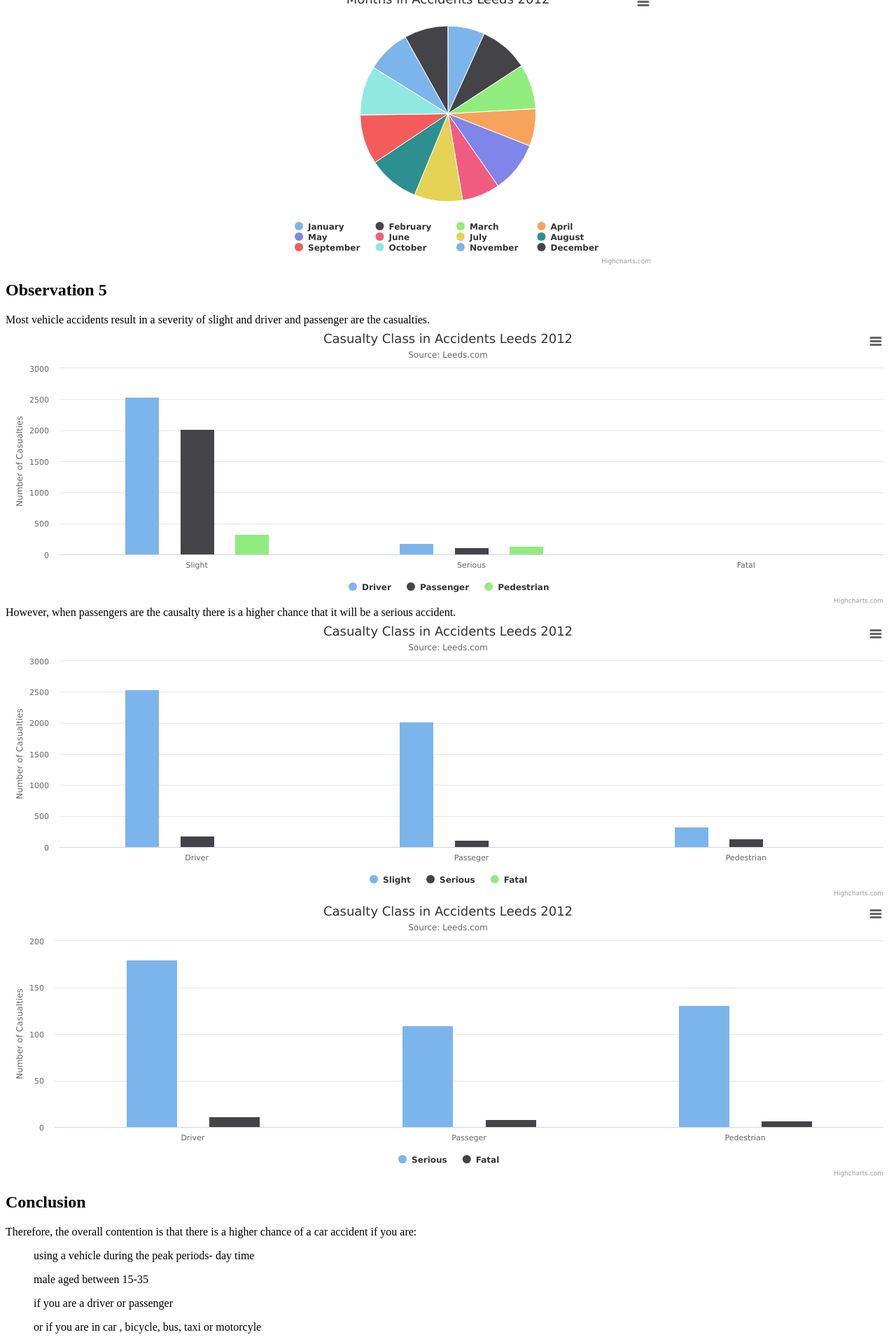
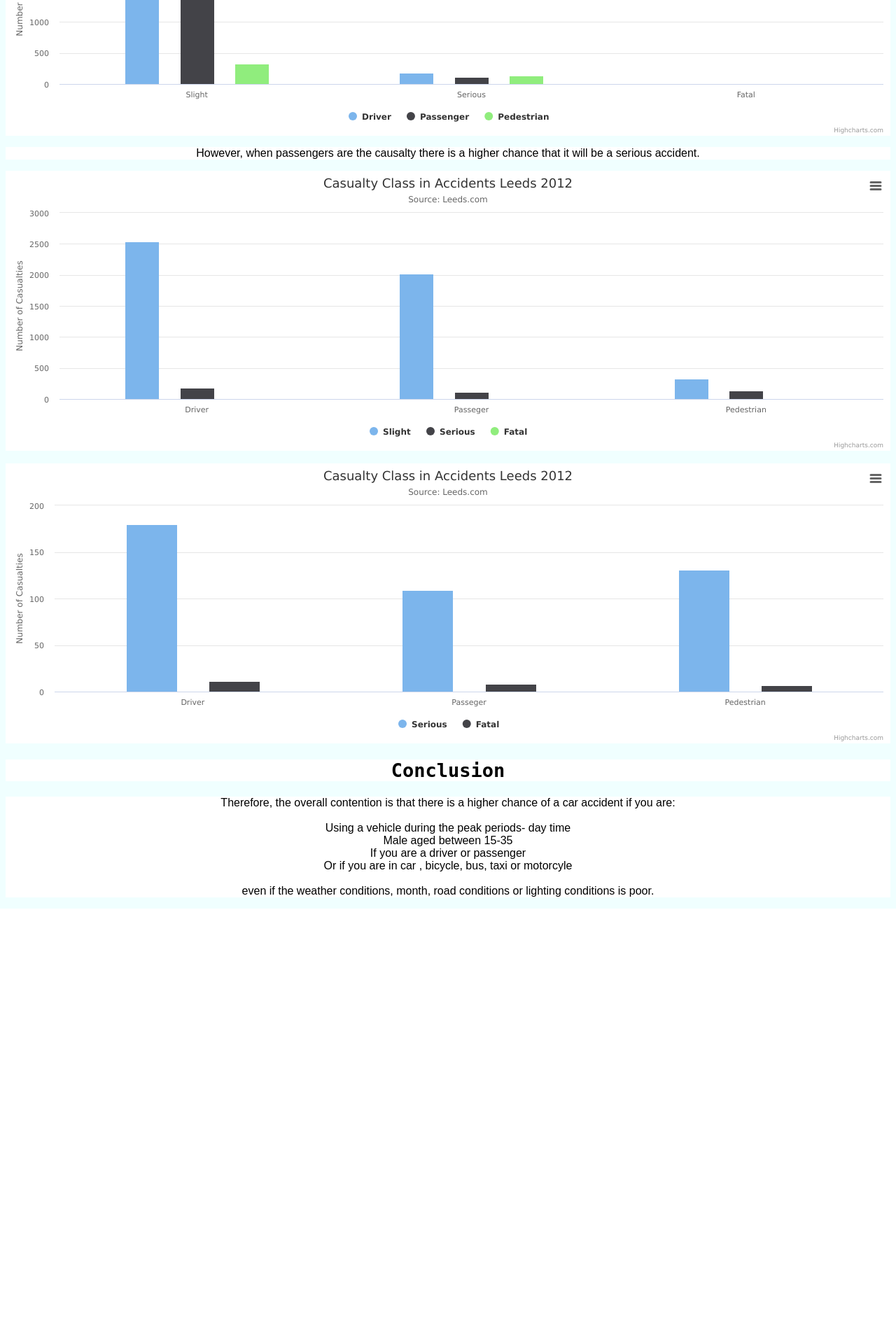
Before and after one commit to ash-fu/Phase-3, a Flask app: template templates/findings.html in a window 1280 px wide. Shown: the part 2920-4840 px from the top of the page at 70% size. After the commit the page ends 4218 px from the top, so only its background shows below. Run offline with Flask 2, Linux system fonts and the light colour scheme; the template is opened without the code that fills it, so the values that code supplies are empty; parts of the project's set-up code (start-up, migrations or seed data) failed here and were passed over; some libraries are stand-ins or nearby versions.

Commit message:
findings

```diff
--- /dev/null
+++ b/templates/css/findings.css
@@ -0,0 +1,32 @@
+body,h3{
+    background-color: #F0FFFF;
+}
+
+h1 {
+    color: black;
+    text-align: center;
+    font-family:monospace;
+    font-size: 40px;
+    background-color:white;
+}
+h2 {
+    color: black;
+    font-family: monospace;;
+    text-align: center;
+    background-color:white;
+    font-size: 27px;
+}
+
+p {
+  color: black;
+  font-family:sans-serif;
+  text-align: center;
+  background-color:white;
+}
+ul {
+  color: black;
+  font-family:sans-serif;
+  text-align: center;
+  background-color:white;
+  font-family:monospace;
+}
--- a/templates/findings.html
+++ b/templates/findings.html
@@ -2,6 +2,7 @@
 <!DOCTYPE html PUBLIC "-//W3C//DTD HTML 4.01//EN" "http://www.w3.org/TR/html4/strict.dtd">
 <html>
   <head>
+ <link rel="stylesheet" type="text/css" href="templates/css/findings.css">
     <title>
       Chart
     </title>
@@ -11,7 +12,7 @@
 	    <div class="header-content">
 	    	<div class="header-title">
 	    		<h1>Road Accidents</h1>
-	    		<h2>Observation 2</h2>
+	    		<span style= 'background-color:white'><h2>Observation 1</h2></span>
 	    	</div>
 	    </div>
     </header>
@@ -94,7 +95,7 @@ The age group more likely to be in a car accident and be the casualty is from 15
     </script>
 
 <h2>Observation 2</h2>
-<p2>Majority of vehicle accidents occur in a car. Other vehicles that are likely to be in a accident are bicycles, bus, or motorcyles. <p2>
+<p>Majority of vehicle accidents occur in a car. Other vehicles that are likely to be in a accident are bicycles, bus, or motorcyles. <p>
 <div id="container_b" style="min-width: 310px; height: 400px; max-width: 600px; margin: 0 auto"></div>
 <script type="text/javascript">
 $(function () {
@@ -161,10 +162,10 @@ $(function () {
 </script>
 
 <h2>Observation 3</h2>
-<p3>While poor weather conditions, lighting conditions, road surface is assumed to be cause vehicle accidents, this is not true. As seen in the graphs below fine weather,daylight and dry roads are the largest contributors to vehicle accidents.
-And a reasonable assumption is that fine weather, daylight and dry roads is not the reason for vehicle accidents. <p3>
-<div id="container_c" style="min-width: 310px; height: 400px; max-width: 600px; margin: 0 auto"></div>
-<script type="text/javascript">
+<p>While poor weather conditions, lighting conditions, road surface is assumed to be cause vehicle accidents, this is not true. As seen in the graphs below fine weather,daylight and dry roads are the largest contributors to vehicle accidents.
+And a reasonable assumption is that fine weather, daylight and dry roads is not the reason for vehicle accidents. <p>
+<p1></p1>
+<div id="container_c" style="float: left; width:33.33%; height: 400px; max-width: 600px; margin: 0 auto"></div><script type="text/javascript">
 $(function () {
     $('#container_c').highcharts({
         chart: {
@@ -216,7 +217,7 @@ $(function () {
     });
 });
 </script>
-<div id="container_d" style="min-width: 310px; height: 400px; max-width: 600px; margin: 0 auto"></div>
+<div id="container_d" style="float: left; width: 33.33%; height: 400px; max-width: 600px; margin: 0 auto"></div>
 <script type="text/javascript">
 $(function () {
 
@@ -272,7 +273,7 @@ $(function () {
     });
 });
 </script>
-<div id="container_e" style="min-width: 310px; height: 400px; max-width: 600px; margin: 0 auto"></div>
+<div id="container_e" style="float: left; width:33.33%; height: 400px; max-width: 600px; margin: 0 auto"></div>
 <script type="text/javascript">
 $(function () {
     $('#container_e').highcharts({
@@ -325,6 +326,7 @@ $(function () {
     });
 });
 </script>
+<h3></h3>
 <p>Instead, the data depicts that there is correlation with time period and vehicle accidents. As there are more car accidents during the time period 8am-8pm.
 The assumption is that when there is a greater number of cars on the roads it causes vehicle accidents.</p>
 <div id="container_f" style="min-width: 400px; height: 400px; margin: 0 auto"></div>
@@ -380,7 +382,7 @@ The assumption is that when there is a greater number of cars on the roads it ca
     </script>
 
 <h2>Observation 4</h2>
-<p4>In addition, month is not correleated with vehicle accidents, meaning every month has a similar chance of having a vehicle accident <p4>
+<p>In addition, month is not correleated with vehicle accidents, meaning every month has a similar chance of having a vehicle accident <p>
 <div id="container_g" style="min-width: 310px; height: 400px; max-width: 600px; margin: 0 auto"></div>
 <script type="text/javascript">
 $(function () {
@@ -459,7 +461,7 @@ $(function () {
 </script>
 
 <h2>Observation 5</h2>
-<p5>Most vehicle accidents result in a severity of slight and driver and passenger are the casualties. <p5>
+<p>Most vehicle accidents result in a severity of slight and driver and passenger are the casualties. <p>
 <div id="container_h" style="min-width: 400px; height: 400px; margin: 0 auto"></div>
 <script type="text/javascript">
           $(function () {
@@ -515,7 +517,7 @@ $(function () {
               });
           });
     </script>
-<p5>However, when passengers are the causalty there is a higher chance that it will be a serious accident.</p5>
+<p>However, when passengers are the causalty there is a higher chance that it will be a serious accident.</p>
 <div id="container_i" style="min-width: 400px; height: 400px; margin: 0 auto"></div>
 <script type="text/javascript">
           $(function () {
@@ -571,6 +573,7 @@ $(function () {
               });
           });
     </script>
+<br>
 <div id="container_j" style="min-width: 400px; height: 400px; margin: 0 auto"></div>
 <script type="text/javascript">
           $(function () {
@@ -624,9 +627,17 @@ $(function () {
     </script>
 
 <h2>Conclusion</h2>
-<p6>Therefore, the overall contention is that there is a higher chance of a car accident if you are:</p6>
-<ul> using a vehicle during the peak periods- day time </ul>
-<ul> male aged between 15-35 </ul>
-<ul> if you are a driver or passenger </ul>
-<ul> or if you are in car , bicycle, bus, taxi or motorcyle </ul>
-<p6> even if the weather conditions, month, road conditions or lighting conditions is poor. </p6>
+<p id=conclusion>Therefore, the overall contention is that there is a higher chance of a car accident if you are:
+<br>
+<br>
+Using a vehicle during the peak periods- day time
+<br>
+Male aged between 15-35
+<br>
+If you are a driver or passenger
+<br>
+Or if you are in car , bicycle, bus, taxi or motorcyle
+<br>
+<br>
+even if the weather conditions, month, road conditions or lighting conditions is poor.
+</p>
```
Also changed, not shown: routes/findings_route.py (+28 -17 lines), templates/dataset.html (line endings or trailing spaces), 10 other files.
